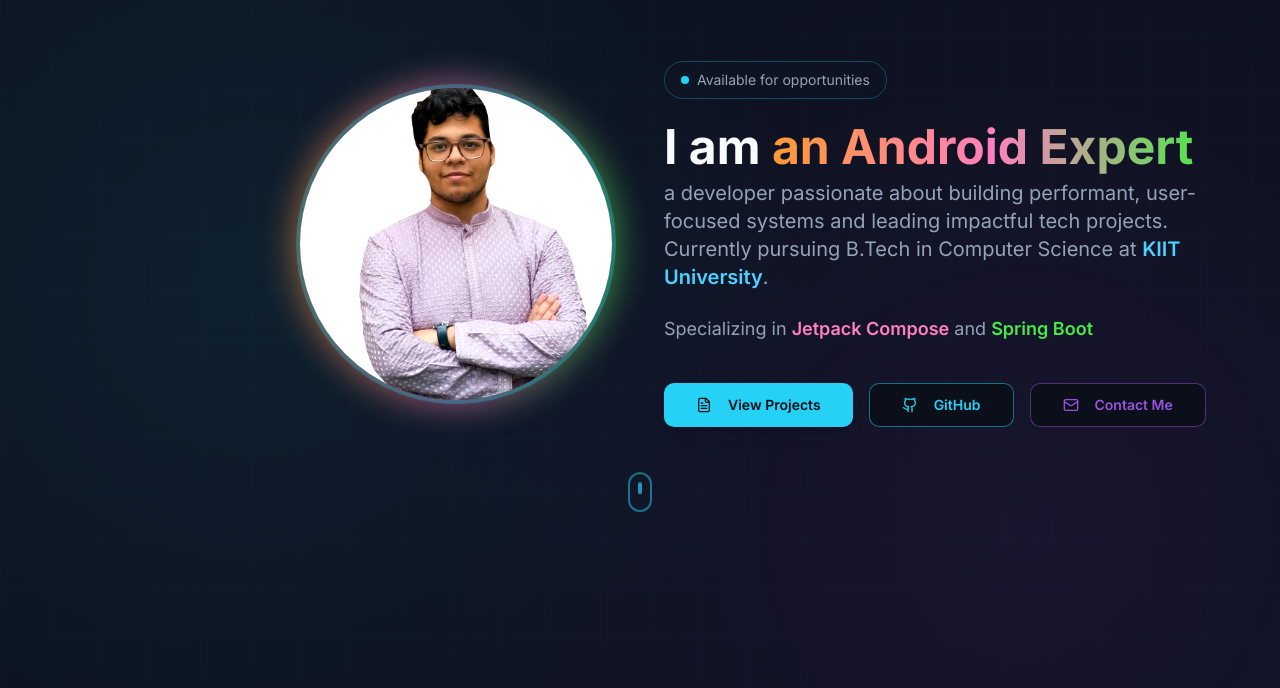
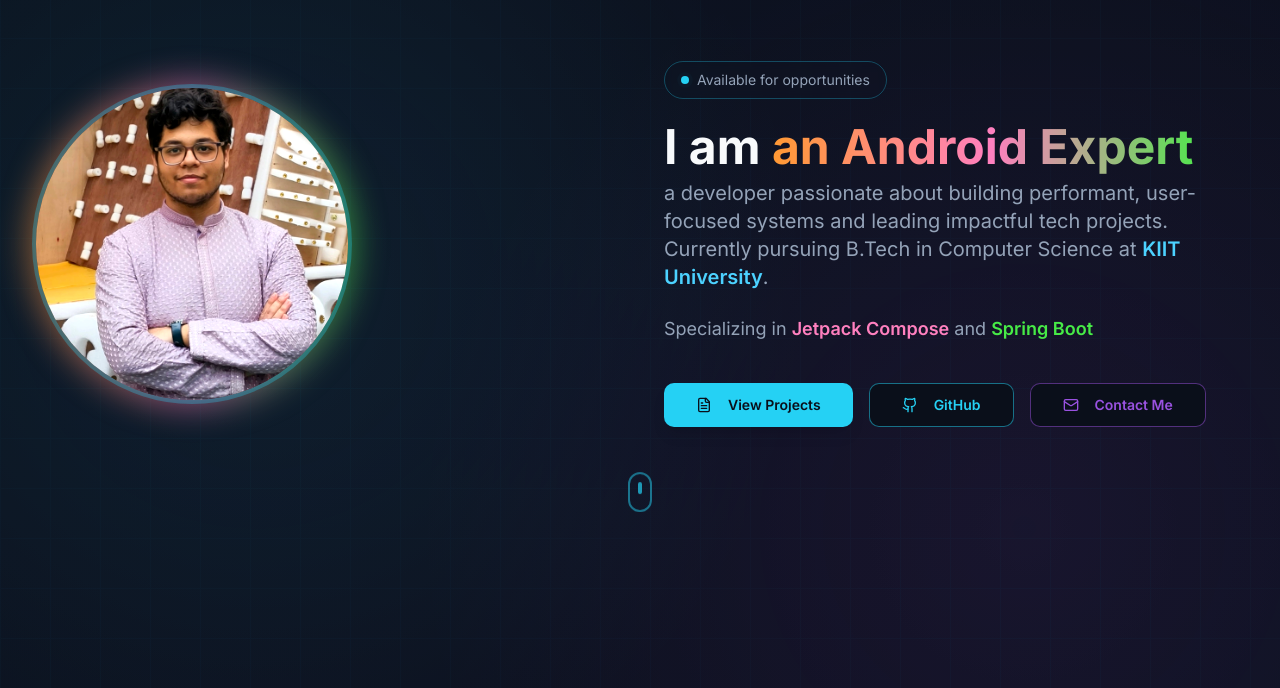
Before and after one commit to Korags05/Kunal-Saha-Portfolio, a React (Vite) app: page / in a window 1280 px wide. Shown: the part 112-800 px from the top of the page. Built offline with nearby package versions, Linux system fonts and the light colour scheme; the HTML template or start-up script is replaced by a standard one.

Commit message:
Revert background removal

```diff
--- a/src/components/Hero.tsx
+++ b/src/components/Hero.tsx
@@ -1,7 +1,7 @@
 import { Button } from "@/components/ui/button";
 import { Github, Mail, FileText } from "lucide-react";
 import { TypeAnimation } from "react-type-animation";
-import kunalImage from "@/assets/kunal-no-bg.png";
+import kunalImage from "@/assets/kunal-original.jpg";
 
 const Hero = () => {
   return (
@@ -9,7 +9,7 @@ const Hero = () => {
       <div className="max-w-6xl mx-auto">
         <div className="grid md:grid-cols-2 gap-12 items-center">
           {/* Left side - Image */}
-          <div className="flex justify-center md:justify-end order-1 md:order-1">
+          <div className="flex justify-center md:justify-start order-1 md:order-1 md:-ml-8">
             <div className="relative group">
               <div className="absolute -inset-1 bg-gradient-to-r from-neon-orange via-neon-pink to-neon-lime-green rounded-full blur-lg opacity-50 group-hover:opacity-75 transition duration-300"></div>
               <div className="relative w-64 h-64 md:w-80 md:h-80 rounded-full overflow-hidden border-4 border-primary/30">
```
